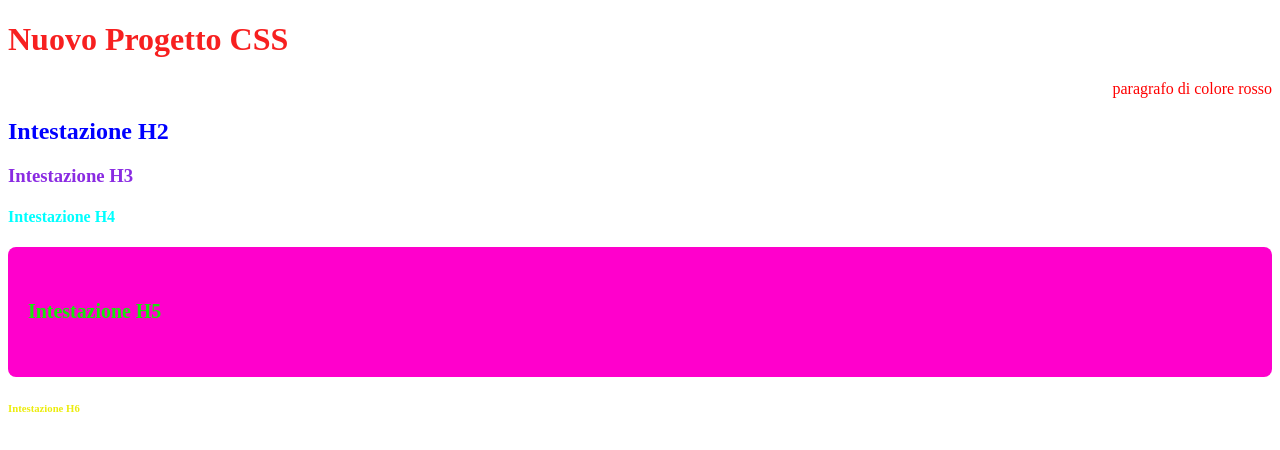
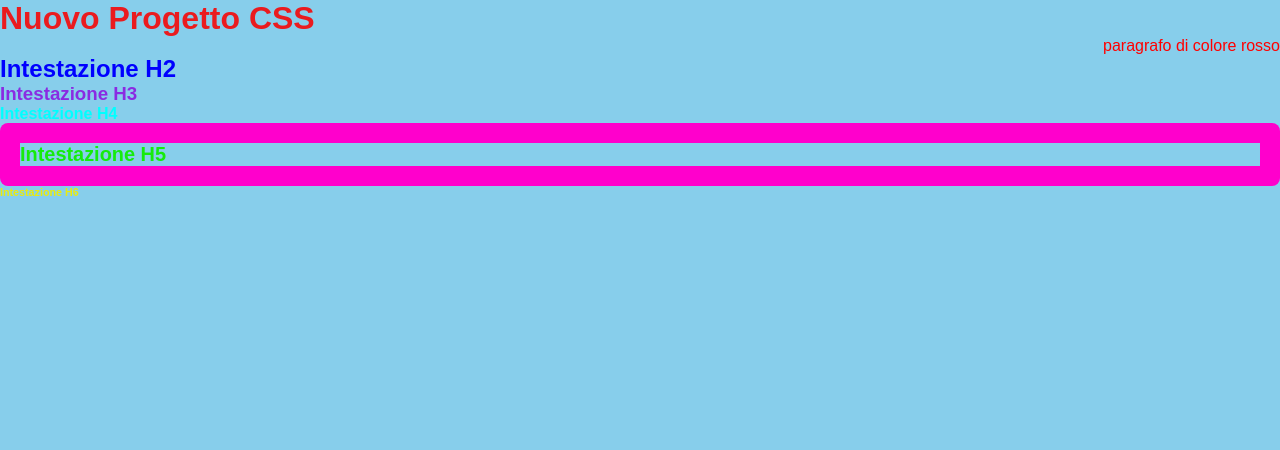
Before and after one commit to t72gEKXu9Ii7/Nuovo_progetto_CSS, a plain HTML site: page index.html in a window 1280 px wide. Drawn offline with Linux system fonts and the light colour scheme.

Commit message:
definita una regola a piacimento tramite il selettore universale

```diff
--- a/style.css
+++ b/style.css
@@ -46,3 +46,11 @@ h6 {
 .bordi-arrotondati {
     border-radius: 15px;
 }
+* {
+    margin: 0;
+    padding: 0;
+    box-sizing: border-box;
+    font-family: Arial, Helvetica, sans-serif;
+    color:black;
+    background-color: skyblue;
+}
```
